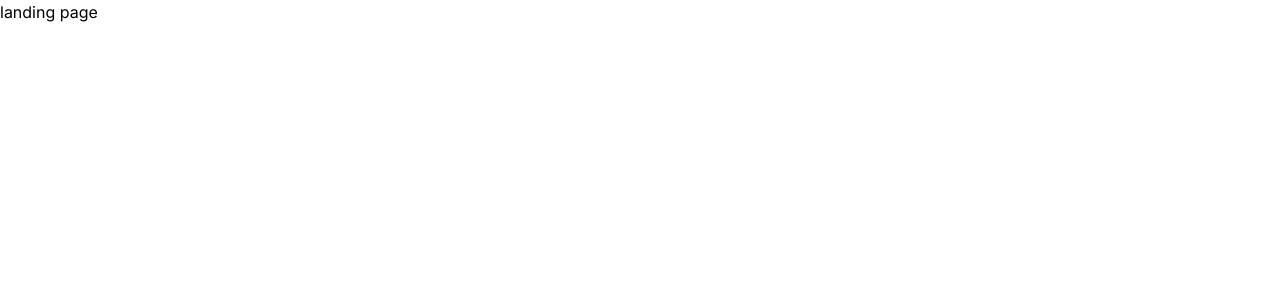
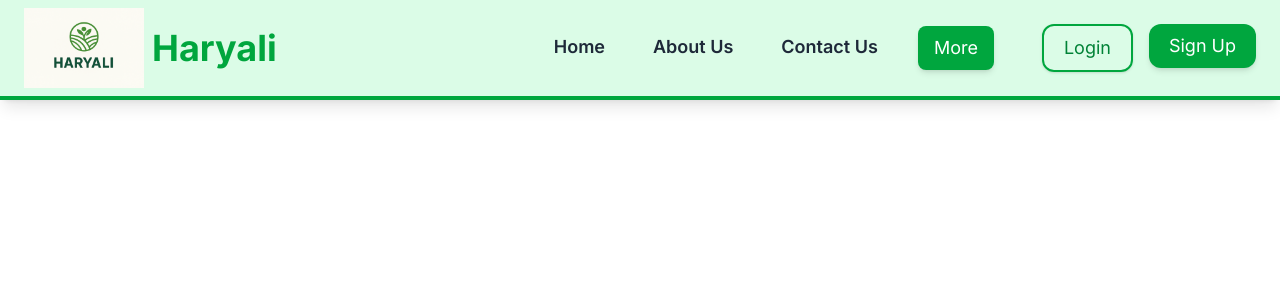
Before and after one commit to varunchauhan12/hackathon-project-codeveda, a Next.js app: page / in a window 1280 px wide. Shown: the top 300 px of the page. Built offline with nearby package versions, Linux system fonts and the light colour scheme.

Commit message:
navbar added

```diff
--- a/app/page.tsx
+++ b/app/page.tsx
@@ -1,9 +1,22 @@
-import Image from "next/image";
+"use client";
+
+import { useScroll, useTransform } from "framer-motion";
+import Navbar from "./utils/navbar";
 
 export default function Home() {
+  const { scrollY } = useScroll();
+  const opacity = useTransform(scrollY, [0, 400], [1, 0]);
+  const y = useTransform(scrollY, [0, 400], [0, -100]);
+
+  const handleScrollDown = () => {
+    const aboutSection = document.getElementById("about-section");
+    if (aboutSection) aboutSection.scrollIntoView({ behavior: "smooth" });
+  };
+
   return (
-    <div>
-      <h1>landing page </h1>
+    <div className="w-full flex flex-col overflow-x-hidden relative">
+      <Navbar />
+      {/* rest of homepage content */}
     </div>
   );
 }
--- /dev/null
+++ b/app/utils/navbar.jsx
@@ -0,0 +1,156 @@
+"use client";
+
+import React, { useState, useEffect, useRef } from "react";
+import Link from "next/link";
+import { useRouter } from "next/navigation";
+import { Menu, X } from "lucide-react";
+
+export default function Navbar() {
+  const [mobileOpen, setMobileOpen] = useState(false);
+  const [dropdownOpen, setDropdownOpen] = useState(false);
+  const [active, setActive] = useState("");
+  const mobileMenuRef = useRef(null);
+  const dropdownRef = useRef(null);
+  const moreBtnRef = useRef(null);
+
+  const router = useRouter();
+
+  const navLinks = [
+    { name: "Home", href: "/" },
+    { name: "About Us", href: "/about" },
+    { name: "Contact Us", href: "/contact" },
+  ];
+
+  const moreLinks = [
+    { name: "Price Predictor", href: "#" },
+    { name: "Buy", href: "#" },
+    { name: "Sell", href: "#" },
+    { name: "Testimonials", href: "#" },
+  ];
+
+  // ⬇ Changed here → dark text + semibold
+  const linkStyle =
+    "relative px-2 py-1 text-gray-800 font-semibold hover:text-green-600 after:block after:scale-x-0 after:bg-green-500 after:h-[2px] after:rounded-full after:transition-transform hover:after:scale-x-100 transition-all duration-200";
+  const activeStyle = "text-green-600 font-bold scale-105";
+
+  useEffect(() => {
+    function handleClickOutside(e) {
+      if (mobileOpen && mobileMenuRef.current && !mobileMenuRef.current.contains(e.target)) {
+        setMobileOpen(false);
+      }
+      if (dropdownOpen) {
+        const clickedMore = moreBtnRef.current && moreBtnRef.current.contains(e.target);
+        const insideDropdown = dropdownRef.current && dropdownRef.current.contains(e.target);
+        if (!clickedMore && !insideDropdown) setDropdownOpen(false);
+      }
+    }
+    function onKey(e) {
+      if (e.key === "Escape") {
+        setMobileOpen(false);
+        setDropdownOpen(false);
+      }
+    }
+    document.addEventListener("mousedown", handleClickOutside);
+    document.addEventListener("keydown", onKey);
+    return () => {
+      document.removeEventListener("mousedown", handleClickOutside);
+      document.removeEventListener("keydown", onKey);
+    };
+  }, [mobileOpen, dropdownOpen]);
+
+  useEffect(() => {
+    document.body.style.overflow = mobileOpen ? "hidden" : "";
+    return () => {
+      document.body.style.overflow = "";
+    };
+  }, [mobileOpen]);
+
+  return (
+    <>
+      {(mobileOpen || dropdownOpen) && (
+        <div
+          className="fixed inset-0 bg-black/50 backdrop-blur-[1px] z-40"
+          onClick={() => {
+            setMobileOpen(false);
+            setDropdownOpen(false);
+          }}
+        />
+      )}
+
+      <nav className="fixed top-0 z-50 w-full transition-colors duration-300 bg-green-100 backdrop-blur-xl shadow-lg border-b-4 border-green-600">
+        <div className="max-w-7xl mx-auto px-6 h-24 flex justify-between items-center">
+          {/* Logo */}
+          <Link href="/" className="flex items-center gap-2">
+            <img src="/images/logo.png" alt="Haryali" className="h-20 w-auto object-contain" />
+            <h1 className="font-bold text-4xl text-green-600">Haryali</h1>
+          </Link>
+
+          {/* Desktop Nav */}
+          <div className="hidden md:flex ms-auto items-center gap-8 text-lg">
+            {navLinks.map(({ name, href }) => (
+              <Link
+                key={name}
+                href={href}
+                onClick={() => setActive(name.toLowerCase())}
+                className={`${linkStyle} ${active === name.toLowerCase() ? activeStyle : ""}`}
+              >
+                {name}
+              </Link>
+            ))}
+
+            {/* Dropdown */}
+            <div className="relative" ref={dropdownRef}>
+              <button
+                ref={moreBtnRef}
+                onClick={() => setDropdownOpen((p) => !p)}
+                className="px-4 py-2 bg-green-600 hover:bg-green-500 text-white rounded-lg shadow-md transition-colors"
+              >
+                More
+              </button>
+              {dropdownOpen && (
+                <div className="absolute right-0 mt-2 w-48 bg-white text-gray-900 font-semibold rounded-lg shadow-lg overflow-hidden border border-gray-200 z-50">
+                  {moreLinks.map(({ name, href }) => (
+                    <Link
+                      key={name}
+                      href={href}
+                      onClick={() => {
+                        setDropdownOpen(false);
+                        setActive(name.toLowerCase());
+                      }}
+                      className={`block px-5 py-2 hover:bg-gray-100 transition-colors ${
+                        active === name.toLowerCase() ? "font-bold text-green-600" : ""
+                      }`}
+                    >
+                      {name}
+                    </Link>
+                  ))}
+                </div>
+              )}
+            </div>
+
+            {/* Login & Signup */}
+            <div className="flex gap-4 ms-4">
+              <Link href="/login">
+                <button className="px-5 py-2 rounded-xl border-2 border-green-600 text-green-700 hover:bg-green-600 hover:text-white transition-colors shadow-sm">
+                  Login
+                </button>
+              </Link>
+              <Link href="/signup">
+                <button className="px-5 py-2 rounded-xl bg-green-600 text-white hover:bg-green-700 transition-colors shadow-md">
+                  Sign Up
+                </button>
+              </Link>
+            </div>
+          </div>
+
+          {/* Mobile Menu Button */}
+          <div className="md:hidden">
+            <button onClick={() => setMobileOpen((p) => !p)} className="text-white">
+              {mobileOpen ? <X size={28} /> : <Menu size={28} />}
+            </button>
+          </div>
+        </div>
+      </nav>
+    </>
+  );
+}
```
Also changed, not shown: public/images/Logo.png (added).
